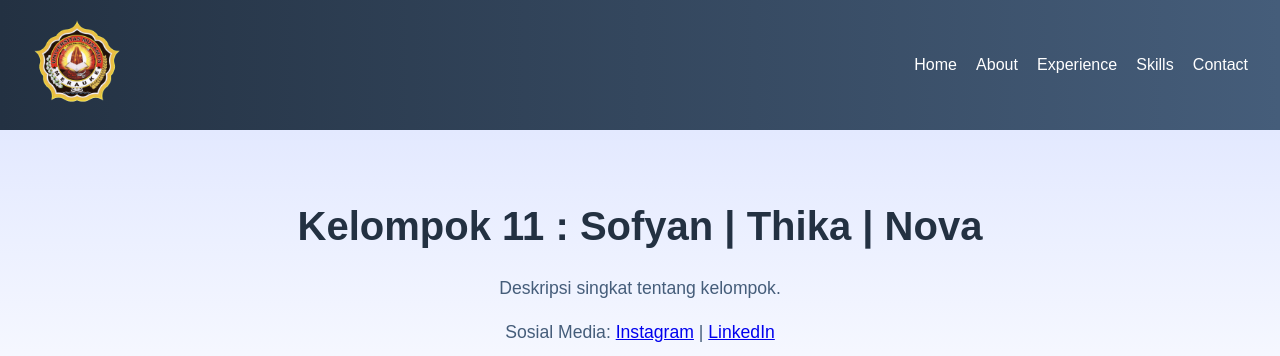
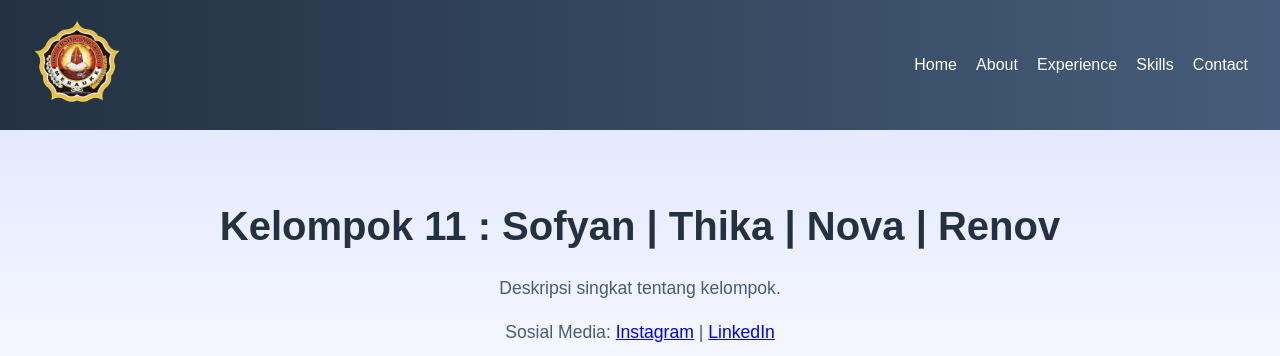
Before and after one commit to popy25609-dot/portofolio-kelompok, a plain HTML site: page index.html in a window 1280 px wide. Shown: the top 356 px of the page. Drawn offline with Linux system fonts and the light colour scheme.

Commit message:
feat(Home): tambah nama renov di home

```diff
--- a/index.html
+++ b/index.html
@@ -24,7 +24,7 @@
   </header>
 
   <section id="hero" class="hero">
-    <h1>Kelompok 11 : Sofyan | Thika | Nova</h1>
+    <h1>Kelompok 11 : Sofyan | Thika | Nova | Renov</h1>
     <p>Deskripsi singkat tentang kelompok.</p>
     <p>Sosial Media: <a href="#">Instagram</a> | <a href="#">LinkedIn</a></p>
     <img src="foto-kelompok.jpg" width="200" alt="Foto Kelompok" />
```
